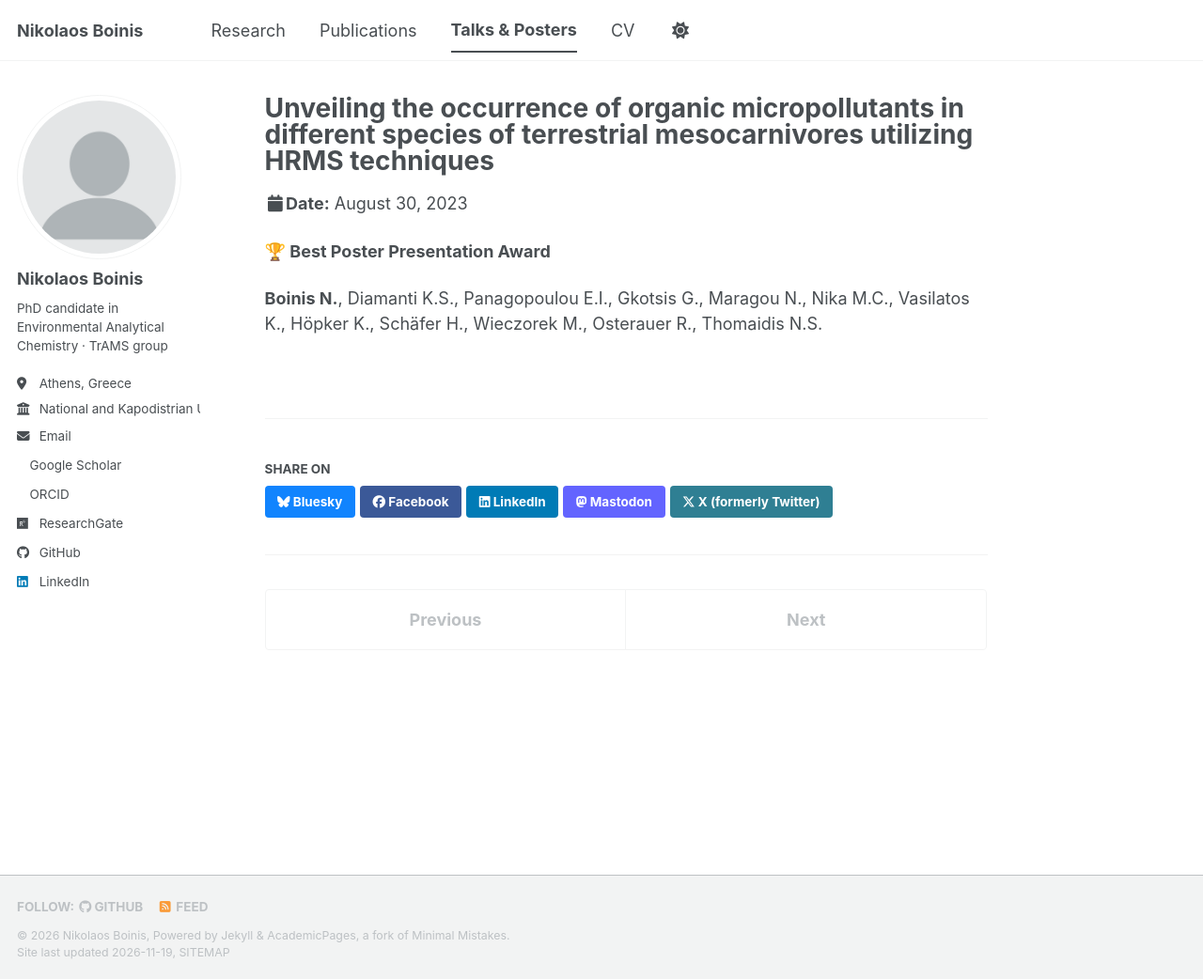
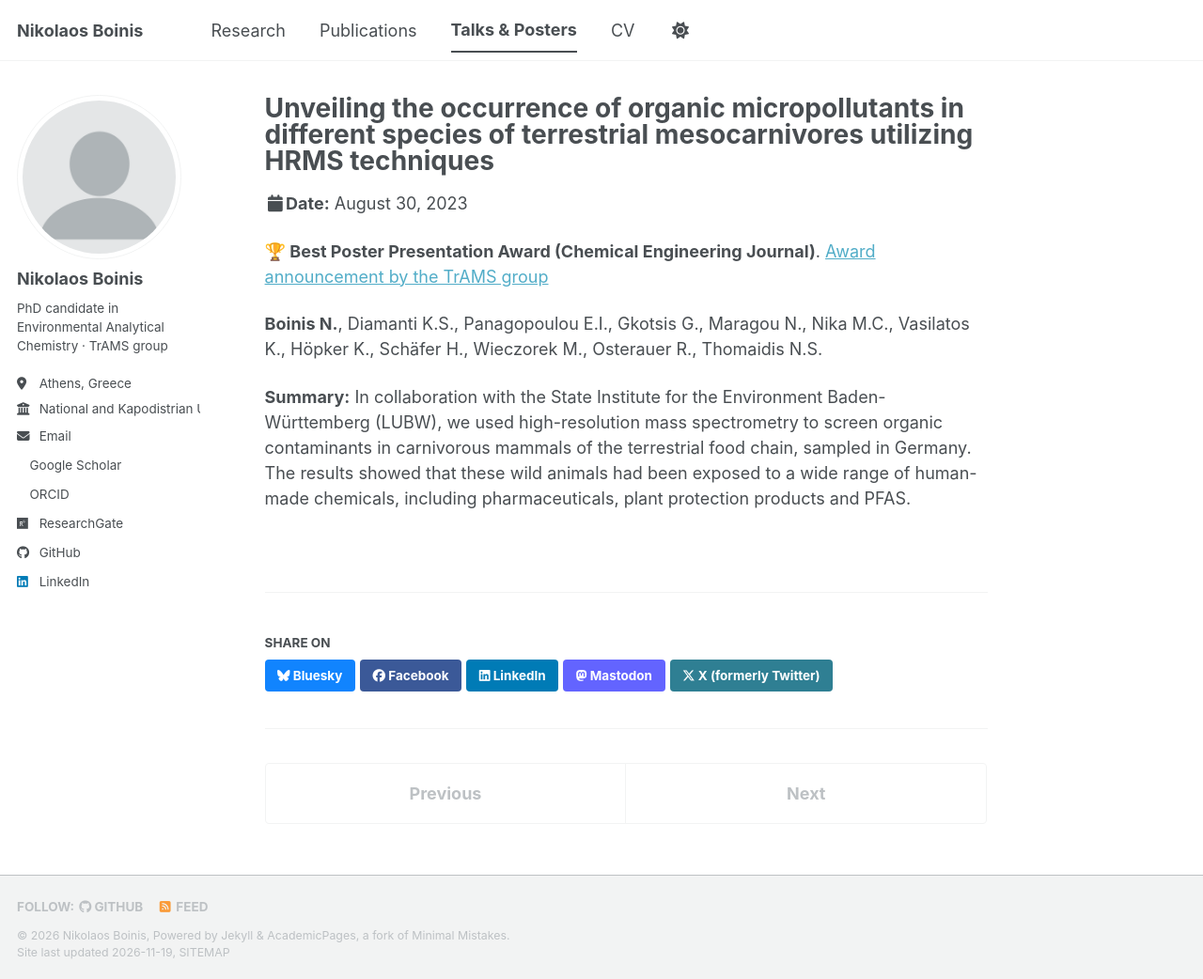
Before and after one commit to nboinis/nboinis.github.io, a Jekyll site: the page built from _talks/2023-08-30-cest2023-mesocarnivores.md, in a window 1280 px wide and 1042 px high. Shown: the whole window at 94% size. Built offline with Jekyll 4.4.1, drawn with Linux system fonts in a browser that asks for light colours; a script bundle is joined from its source files by our own code; a style sheet for code colours, icons or effects is not loaded.

Commit message:
Update 2023-08-30-cest2023-mesocarnivores.md

```diff
--- a/_talks/2023-08-30-cest2023-mesocarnivores.md
+++ b/_talks/2023-08-30-cest2023-mesocarnivores.md
@@ -8,6 +8,8 @@ date: 2023-08-30
 location: "Athens, Greece"
 ---
 
-**🏆 Best Poster Presentation Award**
+**🏆 Best Poster Presentation Award (Chemical Engineering Journal)**. [Award announcement by the TrAMS group](https://trams.chem.uoa.gr/award-announcement-cest-2023/)
 
 **Boinis N.**, Diamanti K.S., Panagopoulou E.I., Gkotsis G., Maragou N., Nika M.C., Vasilatos K., Höpker K., Schäfer H., Wieczorek M., Osterauer R., Thomaidis N.S.
+
+**Summary:** In collaboration with the State Institute for the Environment Baden-Württemberg (LUBW), we used high-resolution mass spectrometry to screen organic contaminants in carnivorous mammals of the terrestrial food chain, sampled in Germany. The results showed that these wild animals had been exposed to a wide range of human-made chemicals, including pharmaceuticals, plant protection products and PFAS.
```
